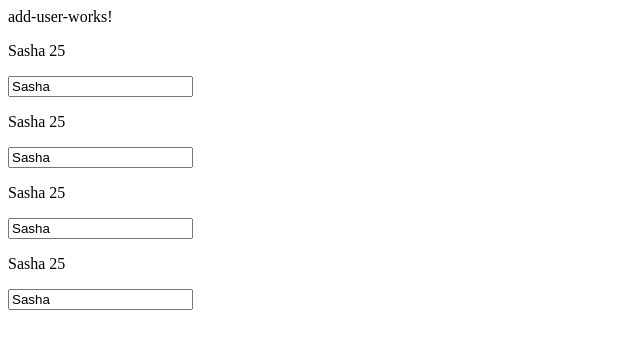
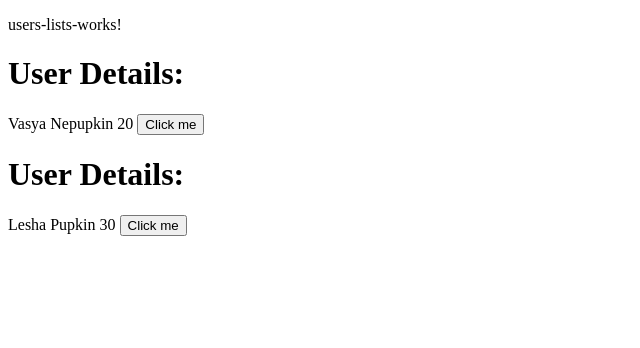
Before and after one commit to Offych/angular-training, an Angular app: page / in a window 1280 px wide. Shown: the top 348 px of the page, without its empty margins (0-640 px from the left). Built offline with nearby package versions, Linux system fonts and the light colour scheme.

Commit message:
@Input, @Output, data-binding, subscripe for events, EventEmitter usage

```diff
--- a/src/app/modules/user/components/add-user/add-user.component.html
+++ b/src/app/modules/user/components/add-user/add-user.component.html
@@ -1,5 +1,2 @@
-add-user-works!
-<app-user-item></app-user-item>
-<app-user-item></app-user-item>
-<app-user-item></app-user-item>
-<app-user-item></app-user-item>
+
+<app-users-list></app-users-list>
--- a/src/app/modules/user/components/user-item/user-item.component.html
+++ b/src/app/modules/user/components/user-item/user-item.component.html
@@ -1,3 +1,5 @@
-
-<p>{{name}} {{ 5 * 5}}</p>
-<input [(ngModel)]="name" />
+<h1>User Details:</h1>
+<span>{{userData.firstName}} </span>
+<span>{{userData.lastName}} </span>
+<span>{{userData.age}} </span>
+<button (click)="onButtonClick()">Click me</button>
--- a/src/app/modules/user/components/user-item/user-item.component.ts
+++ b/src/app/modules/user/components/user-item/user-item.component.ts
@@ -1,5 +1,6 @@
-import { Component, OnInit } from '@angular/core';
+import { Component, OnInit, Input, Output, EventEmitter } from '@angular/core';
 import { HelperService } from 'src/app/modules/services/helper.service';
+import { IUser } from '../../user.interface';
 
 @Component({
   selector: 'app-user-item',
@@ -8,13 +9,18 @@ import { HelperService } from 'src/app/modules/services/helper.service';
   providers: [HelperService]
 })
 export class UserItemComponent implements OnInit {
+  @Input() userData: IUser;
+  @Output() buttonClick = new EventEmitter<string>();
 
-  public name = 'Sasha';
-  //private addName = ' the best'; //can be used inside a class only */
-
-  constructor(private helperService: HelperService) { }
+  constructor() {}
 
   ngOnInit(): void {
-    const a = this.helperService.showFirstName();
+    console.log(this.userData)
+  }
+
+  public onButtonClick(): void {
+    console.log('Button clicked!');
+    const middleName = this.userData.firstName + ' ' + this.userData.lastName;
+    this.buttonClick.emit(middleName);
   }
 }
--- a/src/app/modules/user/users-list/users-list.component.html
+++ b/src/app/modules/user/users-list/users-list.component.html
@@ -1 +1,4 @@
-<p>users-list works!</p>
+<p>users-lists-works!</p>
+
+<app-user-item [userData]="users[0]" (buttonClick)="onChildComponentClicked($event)"></app-user-item>
+<app-user-item [userData]="users[1]" (buttonClick)="onChildComponentClicked($event)"></app-user-item>
--- a/src/app/modules/user/users-list/users-list.component.ts
+++ b/src/app/modules/user/users-list/users-list.component.ts
@@ -17,4 +17,8 @@ export class UsersListComponent implements OnInit {
     this.users = this.helperService.getUsers();
   }
 
+  public onChildComponentClicked(middleName: string): void {
+    console.log('ChildComponentClicked!', middleName)
+  }
+
 }
```
Also changed, not shown: 1 other file (tests, documents, lock files or other folders).
